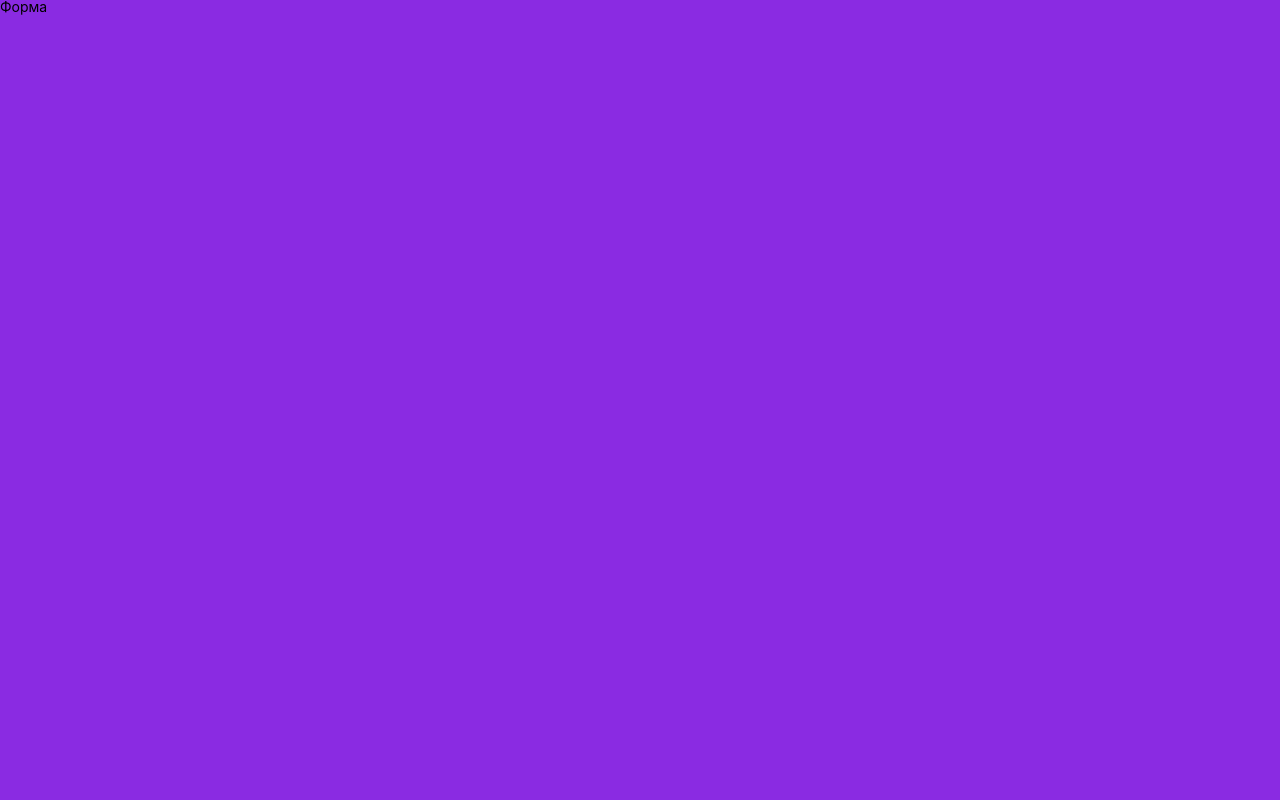
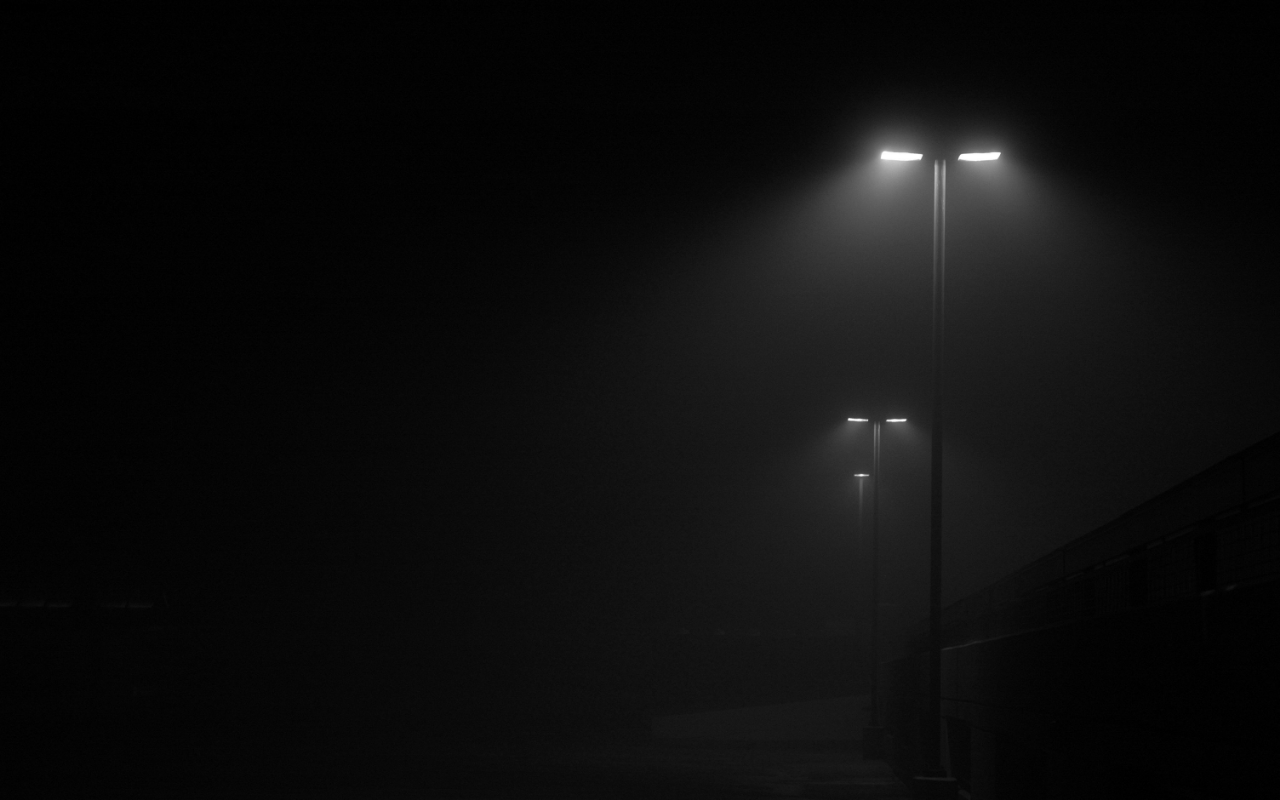
Before and after one commit to Grekalimbus/task-form, a React (Create React App) app: page / in a window 1280 px wide. Built offline with nearby package versions, Linux system fonts and the light colour scheme.

Commit message:
add background

```diff
--- a/src/index.css
+++ b/src/index.css
@@ -3,9 +3,13 @@ body {
   font-family: -apple-system, BlinkMacSystemFont, 'Segoe UI', 'Roboto', 'Oxygen',
     'Ubuntu', 'Cantarell', 'Fira Sans', 'Droid Sans', 'Helvetica Neue',
     sans-serif;
+    background-image: url('./img/1614413778_13-p-temnii-fon-s-fonarem-16.jpg');
+    background-position: center;
+    background-repeat: no-repeat;
+    background-size: cover;
   -webkit-font-smoothing: antialiased;
   -moz-osx-font-smoothing: grayscale;
-  background-color: blueviolet;
+  /* background-color: rgba(0, 0, 0, 0.856); */
 }
 
 code {
```
Also changed, not shown: src/img/1614413778_13-p-temnii-fon-s-fonarem-16.jpg (added).
